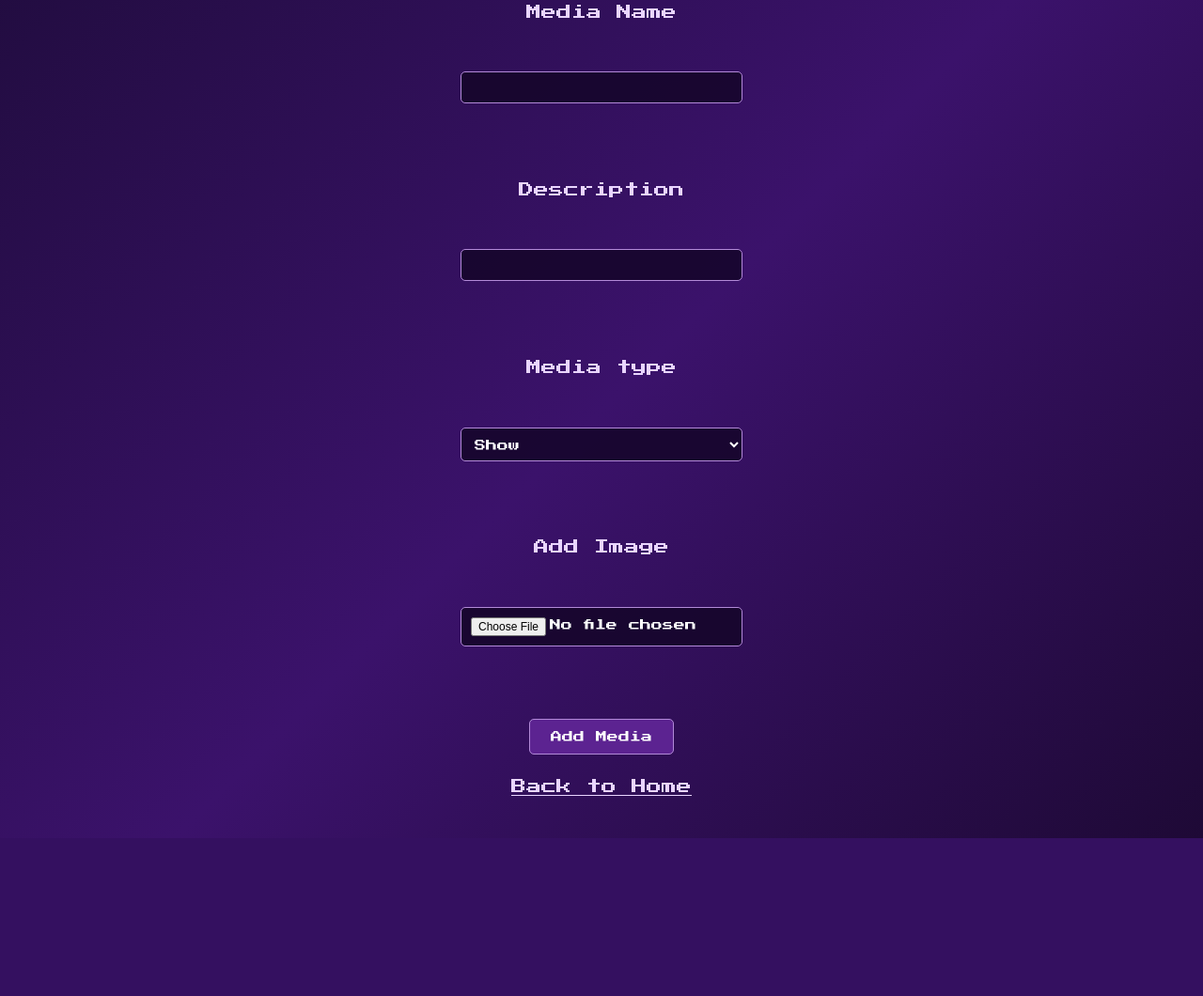
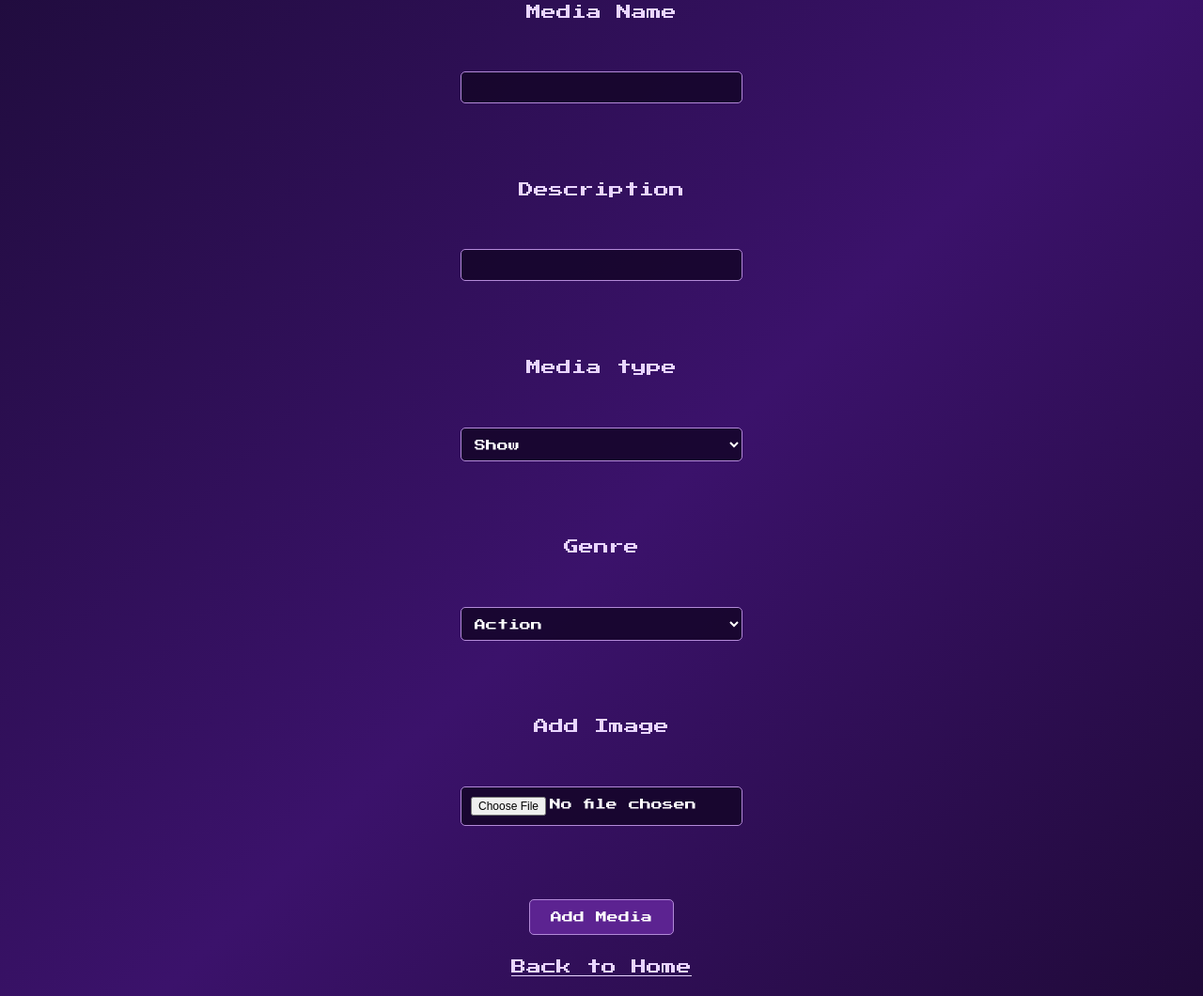
Before and after one commit to ArrafMelon/Movie-Show-subscription-system, a Flask app: page /addmedia in a window 1280 px wide. Shown: the part 153-1213 px from the top of the page at 94% size. Before the commit the page ends 1045 px from the top, so only its background shows below. Run offline with Flask 3, Linux system fonts and the light colour scheme.

Commit message:
genre addition for adding media

```diff
--- a/app.py
+++ b/app.py
@@ -25,7 +25,8 @@ connection.execute("""
     media_name TEXT NOT NULL,
     description TEXT NOT NULL,
     media_type TEXT NOT NULL,
-    image_file_name TEXT NOT NULL
+    image_file_name TEXT NOT NULL,
+    genre TEXT NOT NULL
     )
 """)
 
@@ -196,9 +197,10 @@ def add_media():
         media_type = request.form["media_type"]
         image = request.files["image_file_name"]
         image_file_name = image.filename
+        genre = request.form["genre"]
 
         # check empty values
-        if not media_name or not image_file_name or not description:
+        if not media_name or not image_file_name or not description or not genre:
             return render_template("add_media.html", message="No fields can be empty, try again")
 
         # save image onto static/images
@@ -207,7 +209,7 @@ def add_media():
         # inserting media details in db
         connection = sqlite3.connect("subscription.db")
         try:
-            connection.execute("INSERT INTO media_details (media_name, description, media_type, image_file_name) VALUES (?, ?, ?, ?)", (media_name, description, media_type, image_file_name))
+            connection.execute("INSERT INTO media_details (media_name, description, media_type, image_file_name, genre) VALUES (?, ?, ?, ?, ?)", (media_name, description, media_type, image_file_name, genre))
             connection.commit()
         # error handling for duplicate media when registered
         except sqlite3.IntegrityError:
--- a/templates/add_media.html
+++ b/templates/add_media.html
@@ -24,6 +24,16 @@
             <option value="Movie">Movie</option>
         </select><br><br>
 
+        <label>Genre</label><br>
+        <select name="genre">
+            <option value="Action">Action</option>
+            <option value="Comedy">Comedy</option>
+            <option value="Horror">Horror</option>
+            <option value="Sci-fi">Sci-fi</option>
+            <option value="Romance">Romance</option>
+            <option value="Mature">Mature</option>
+        </select><br><br>
+
         <label>Add Image</label><br>
         <input type="file" name="image_file_name" accept="image/*"><br><br>
 
```
